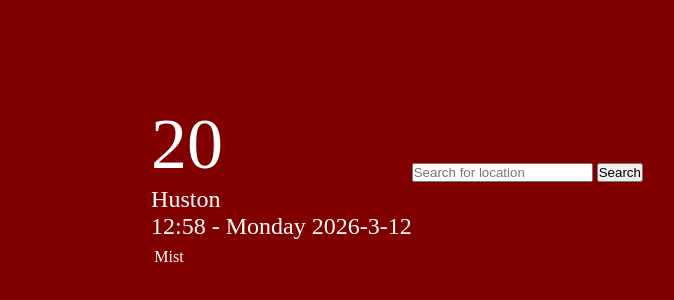
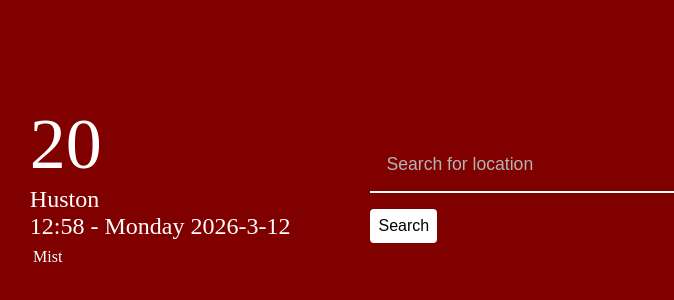
Before and after one commit to Xinoxe-7/Projects, a plain HTML site: page index.html in a window 1280 px wide. Shown: the part 212-512 px from the top of the page, without its empty margins (243-917 px from the left). Drawn offline with Linux system fonts and the light colour scheme.

Commit message:
Weather App

```diff
--- a/style.css
+++ b/style.css
@@ -13,7 +13,8 @@
 }
 
 .weather_container {
-    color: #fff;
+    padding-left: 15px;
+    color: white;
 }
 
 .temp {
@@ -30,5 +31,33 @@
 }
 
 nav {
-    height: 50px;
+    height: 100px;
+    margin: 5rem;
 }
+
+.search_area {
+    padding: 1rem;
+    outline: none;
+    border: none;
+    color: white;
+    background-color: transparent;
+    font-size: 1.1rem;
+    border-bottom: 2px solid white;
+    width: 98%;
+}
+
+.search_area::placeholder {
+    color: rgb(180, 178, 178);
+}
+
+nav form button {
+    padding: 0.5rem;
+    background-color: white;
+    margin-top: 1rem;
+    font-size: 1rem;
+    outline: none;
+    border: none;
+    border-radius: 4px;
+    cursor: pointer;
+
+}
```
Also changed, not shown: index.html (+4 -4 lines).
